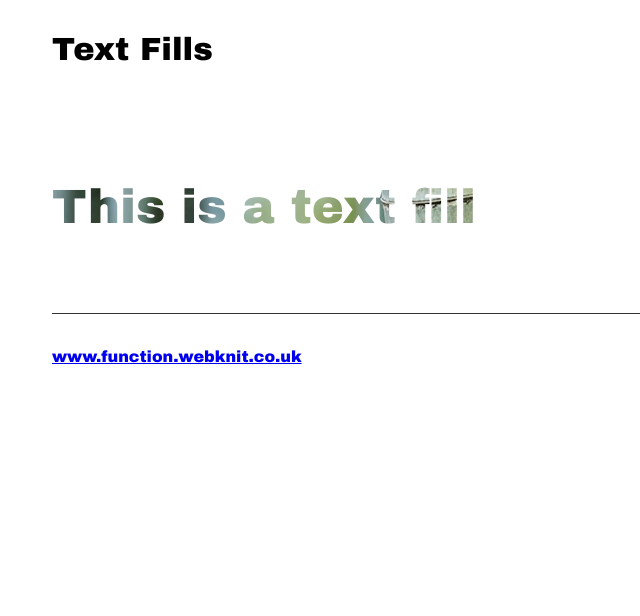
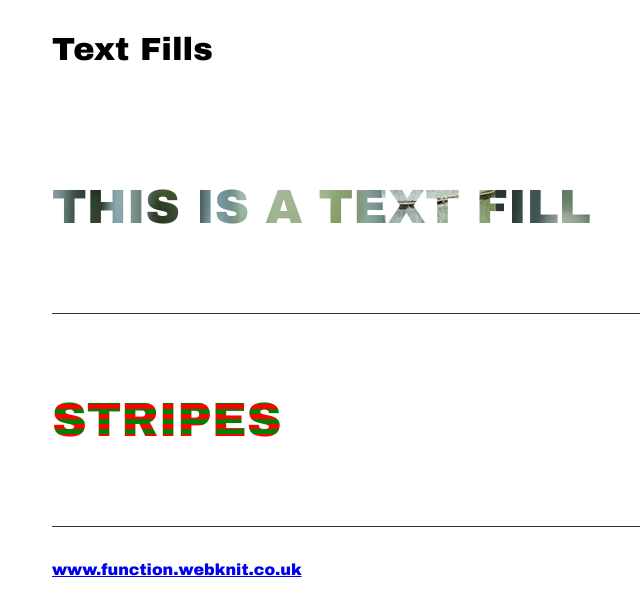
Before and after one commit to webknit/Text-fills, a plain HTML site: page index.html in a window 1280 px wide. Shown: the whole page, without its empty margins (238-878 px from the left). Drawn offline with nearby package versions, Linux system fonts and the light colour scheme.

Commit message:
adding some stripes to text

```diff
--- a/index.html
+++ b/index.html
@@ -18,7 +18,13 @@
 
 		<section>
 
-			<div class="text-box">This is a text fill</div>
+			<div class="text-box text-box--one">This is a text fill</div>
+
+		</section>
+
+		<section>
+
+			<div class="text-box text-box--two">Stripes</div>
 
 		</section>
 
@@ -27,8 +33,5 @@
 
 	</div><!-- .main-body -->
 
-	<script src="http//ajax.googleapis.com/ajax/libs/jquery/1.10.2/jquery.min.js"></script>
-	<script src="script.js"></script>
-
 </body>
 </html>
--- a/style.css
+++ b/style.css
@@ -12,9 +12,36 @@ section {
 }
 
 .text-box {
+	font-size: 3em;
+	text-transform: uppercase;
+}
+
+.text-box--one {
 	/* using CSS gradients with the -webkit- prefix in order to remove the background in non-Webkit browsers */
 	background-image: -webkit-linear-gradient(transparent, transparent), url(img.jpg);
-	font-size: 3em;
 	-webkit-background-clip: text;
 	-webkit-text-fill-color: transparent;
 }
+
+.text-box--two {
+	background-image: -webkit-linear-gradient(green 50%, red 50%);
+	background-repeat: repeat;
+	background-position: 0 0;
+	background-size: 100% 10px;
+	-webkit-text-fill-color: transparent;
+	-webkit-background-clip: text;
+	-webkit-animation: stripes 2s linear infinite;
+	animation: stripes 2s linear infinite;
+}
+
+@-webkit-keyframes stripes {
+	100% {
+		background-position: 0 -10px;
+	}
+}
+
+@keyframes stripes {
+	100% {
+		background-position: 0 -10px;
+	}
+}
```
Also changed, not shown: 1 other file.
